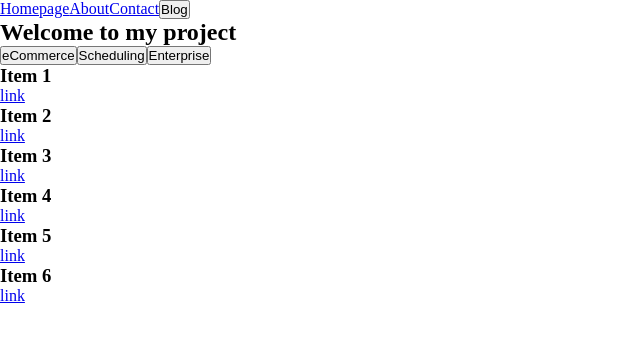
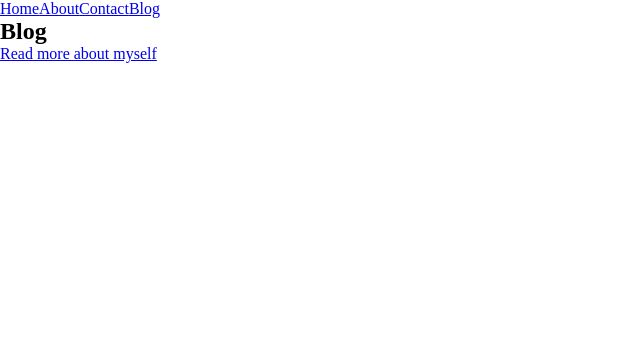
Before and after one commit to Tiana-K08/vass-react-project, a React (Vite) app: page /blog in a window 1280 px wide. Shown: the top 342 px of the page, without its empty margins (0-640 px from the left). Built offline with nearby package versions, Linux system fonts and the light colour scheme.

Commit message:
feat: update page components and navigation structure with NavLink

```diff
--- a/src/App.jsx
+++ b/src/App.jsx
@@ -4,7 +4,7 @@ import NavigationContainer from './components/navigation/NavigationContainer.jsx
 import Homepage from './components/pages/Homepage.jsx';
 import About from './components/pages/About.jsx';
 import Contact from './components/pages/Contact.jsx';
-import HomepageContainer from './components/homepage/HomepageContainer.jsx';
+import Blog from './components/pages/Blog.jsx';
 
 import './App.css';
 
@@ -16,12 +16,12 @@ function App() {
           <NavigationContainer />
           <Routes>
             <Route path="/" element={<Homepage />} />
-            <Route path="/about-me" element={<About />} />
+            <Route path="/about" element={<About />} />
             <Route path="/contact" element={<Contact />} />
+            <Route path="/blog" element={<Blog />} />
           </Routes>
         </div>
       </Router>
-      <HomepageContainer />
     </>
   );
 }
--- a/src/components/navigation/NavigationContainer.jsx
+++ b/src/components/navigation/NavigationContainer.jsx
@@ -1,12 +1,12 @@
-import { Link } from 'react-router-dom';
+import { NavLink } from 'react-router-dom';
 
 export default function NavigationContainer() {
   return (
     <div>
-      <Link to="/">Homepage</Link>
-      <Link to="/about-me">About</Link>
-      <Link to="/contact">Contact</Link>
-      <button>Blog</button>
+      <NavLink to="/">Home</NavLink>
+      <NavLink to="/about">About</NavLink>
+      <NavLink to="/contact">Contact</NavLink>
+      <NavLink to="/blog">Blog</NavLink>
       {false ? <button>Add Blog</button> : null}
     </div>
   );
--- /dev/null
+++ b/src/components/pages/Blog.jsx
@@ -0,0 +1,10 @@
+import { Link } from 'react-router-dom';
+
+export default function Homepage() {
+  return (
+    <div>
+      <h2>Blog</h2>
+      <Link to="/about">Read more about myself</Link>
+    </div>
+  );
+}
--- a/src/components/pages/Homepage.jsx
+++ b/src/components/pages/Homepage.jsx
@@ -1,3 +1,10 @@
+import HomepageContainer from '../homepage/HomepageContainer.jsx';
+
 export default function Homepage() {
-  return <div>Homepage</div>;
+  return (
+    <>
+      <div>Homepage</div>
+      <HomepageContainer />
+    </>
+  );
 }
```
